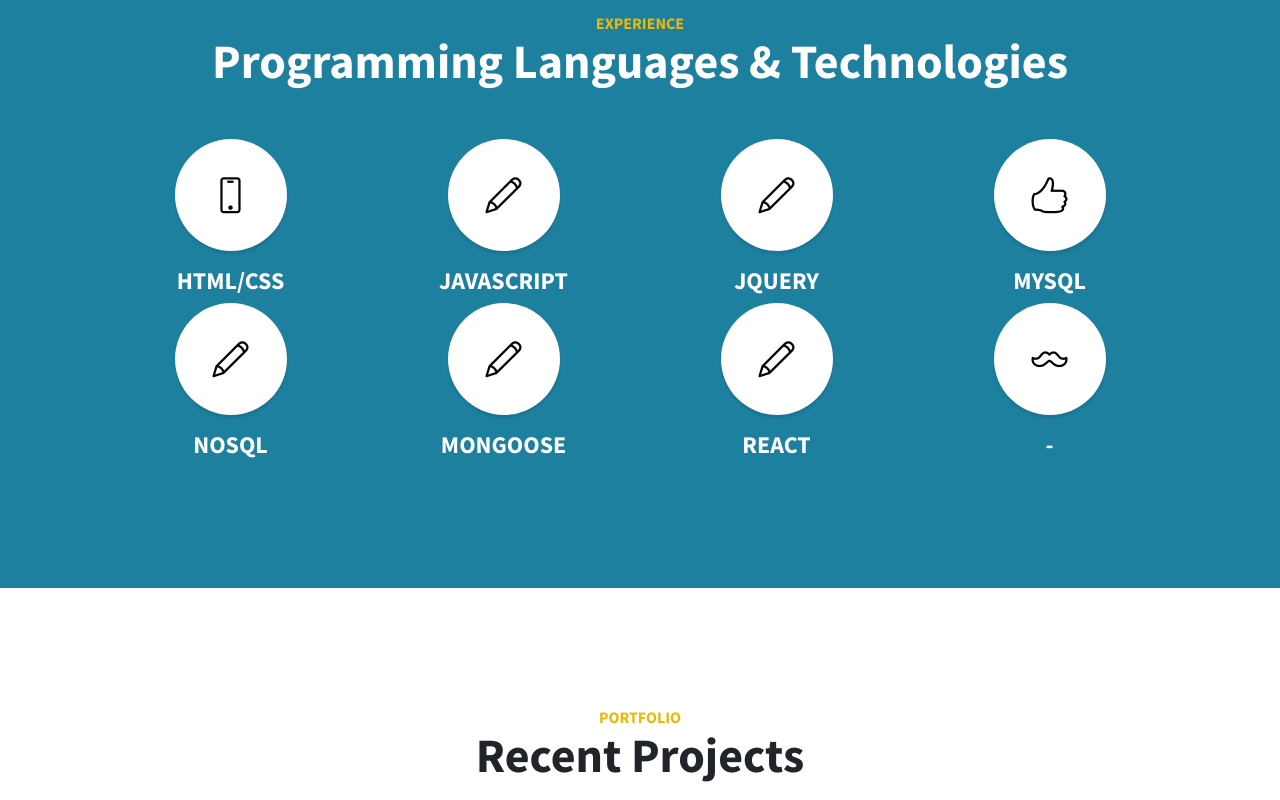
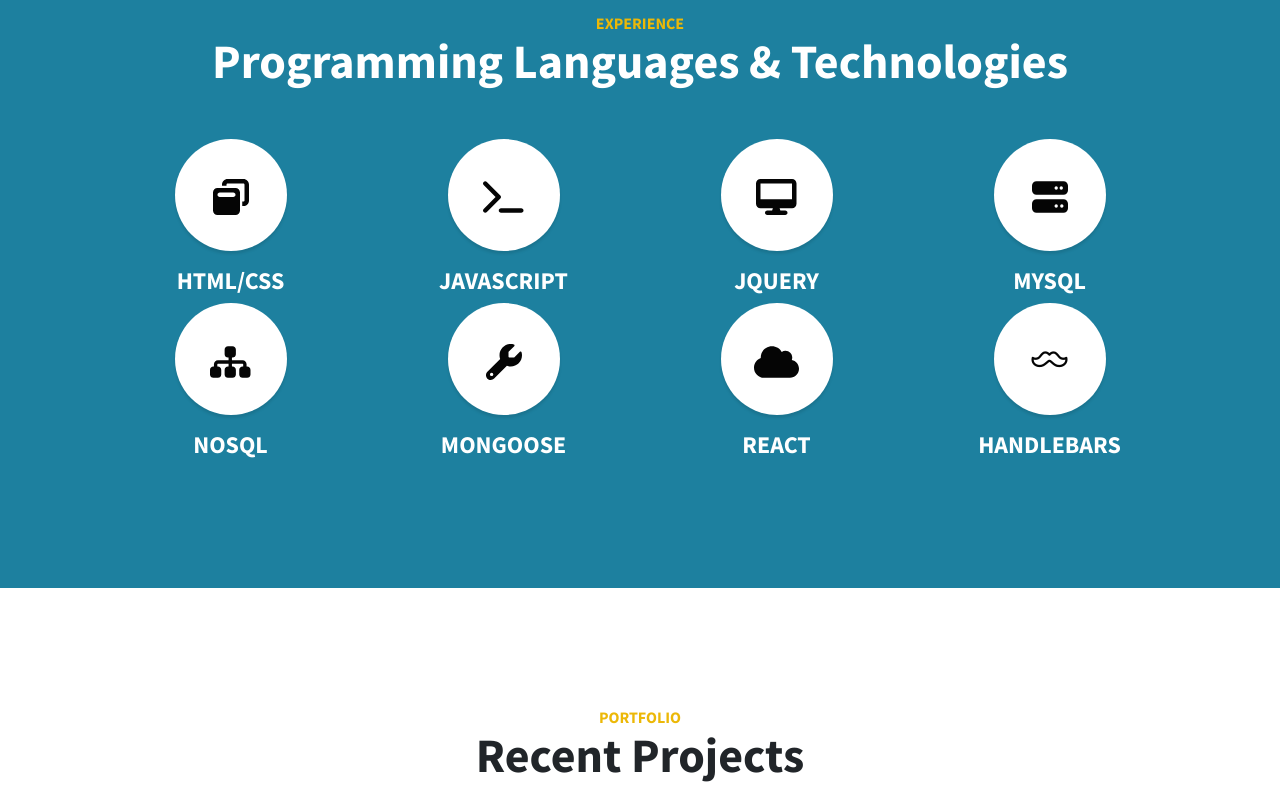
Before and after one commit to marwanfmostafa/Portfolio-WIP, a plain HTML site: page index.html in a window 1280 px wide. Shown: the part 3340-4140 px from the top of the page. Drawn offline with nearby package versions, Linux system fonts and the light colour scheme.

Commit message:
index update

```diff
--- a/index.html
+++ b/index.html
@@ -205,23 +205,23 @@
                 </div>
                 <div class="row gx-4 gx-lg-5">
                     <div class="col-lg-3 col-md-6 mb-5 mb-lg-0">
-                        <span class="service-icon rounded-circle mx-auto mb-3"><i class="icon-screen-smartphone"></i></span>
+                        <span class="service-icon rounded-circle mx-auto mb-3"><i class="fa fa-window-restore"></i></span>
                         <h4><strong>HTML/CSS</strong></h4>
                         <p class="text-faded mb-0"></p>
                     </div>
                     <div class="col-lg-3 col-md-6 mb-5 mb-lg-0">
-                        <span class="service-icon rounded-circle mx-auto mb-3"><i class="icon-pencil"></i></span>
+                        <span class="service-icon rounded-circle mx-auto mb-3"><i class="fa fa-terminal"></i></span>
                         <h4><strong>JAVASCRIPT</strong></h4>
                         <p class="text-faded mb-0"></p>
                     </div>
 
                     <div class="col-lg-3 col-md-6 mb-5 mb-lg-0">
-                        <span class="service-icon rounded-circle mx-auto mb-3"><i class="icon-pencil"></i></span>
+                        <span class="service-icon rounded-circle mx-auto mb-3"><i class="fa fa-desktop"></i></span>
                         <h4><strong>JQUERY</strong></h4>
                         <p class="text-faded mb-0"></p>
                     </div>
                     <div class="col-lg-3 col-md-6 mb-5 mb-md-0">
-                        <span class="service-icon rounded-circle mx-auto mb-3"><i class="icon-like"></i></span>
+                        <span class="service-icon rounded-circle mx-auto mb-3"><i class="fa fa-server"></i></span>
                         <h4><strong>MYSQL</strong></h4>
                         <p class="text-faded mb-0">
 
@@ -230,23 +230,23 @@
                         </p>
                     </div>
                     <div class="col-lg-3 col-md-6 mb-5 mb-lg-0">
-                        <span class="service-icon rounded-circle mx-auto mb-3"><i class="icon-pencil"></i></span>
+                        <span class="service-icon rounded-circle mx-auto mb-3"><i class="fa fa-sitemap"></i></span>
                         <h4><strong>NOSQL</strong></h4>
                         <p class="text-faded mb-0"></p>
                     </div>
                     <div class="col-lg-3 col-md-6 mb-5 mb-lg-0">
-                        <span class="service-icon rounded-circle mx-auto mb-3"><i class="icon-pencil"></i></span>
+                        <span class="service-icon rounded-circle mx-auto mb-3"><i class="fa fa-wrench"></i></span>
                         <h4><strong>MONGOOSE</strong></h4>
                         <p class="text-faded mb-0"></p>
                     </div>
                     <div class="col-lg-3 col-md-6 mb-5 mb-lg-0">
-                        <span class="service-icon rounded-circle mx-auto mb-3"><i class="icon-pencil"></i></span>
+                        <span class="service-icon rounded-circle mx-auto mb-3"><i class="fa fa-cloud"></i></span>
                         <h4><strong>REACT</strong></h4>
                         <p class="text-faded mb-0"></p>
                     </div>
                     <div class="col-lg-3 col-md-6">
                         <span class="service-icon rounded-circle mx-auto mb-3"><i class="icon-mustache"></i></span>
-                        <h4><strong>-</strong></h4>
+                        <h4><strong>HANDLEBARS</strong></h4>
                         <p class="text-faded mb-0"></p>
                     </div>
                 </div>
@@ -393,7 +393,7 @@
                         <a class="social-link rounded-circle text-white" href="#!"><i class="icon-social-github"></i></a>
                     </li>
                 </ul>
-                <p class="text-muted small mb-0">Copyright &copy; Your Website 2023</p>
+                <p class="text-muted small mb-0">Copyright &copy; Marwan Mostafa 2023</p>
             </div>
         </footer>
         <!-- Scroll to Top Button-->
```
